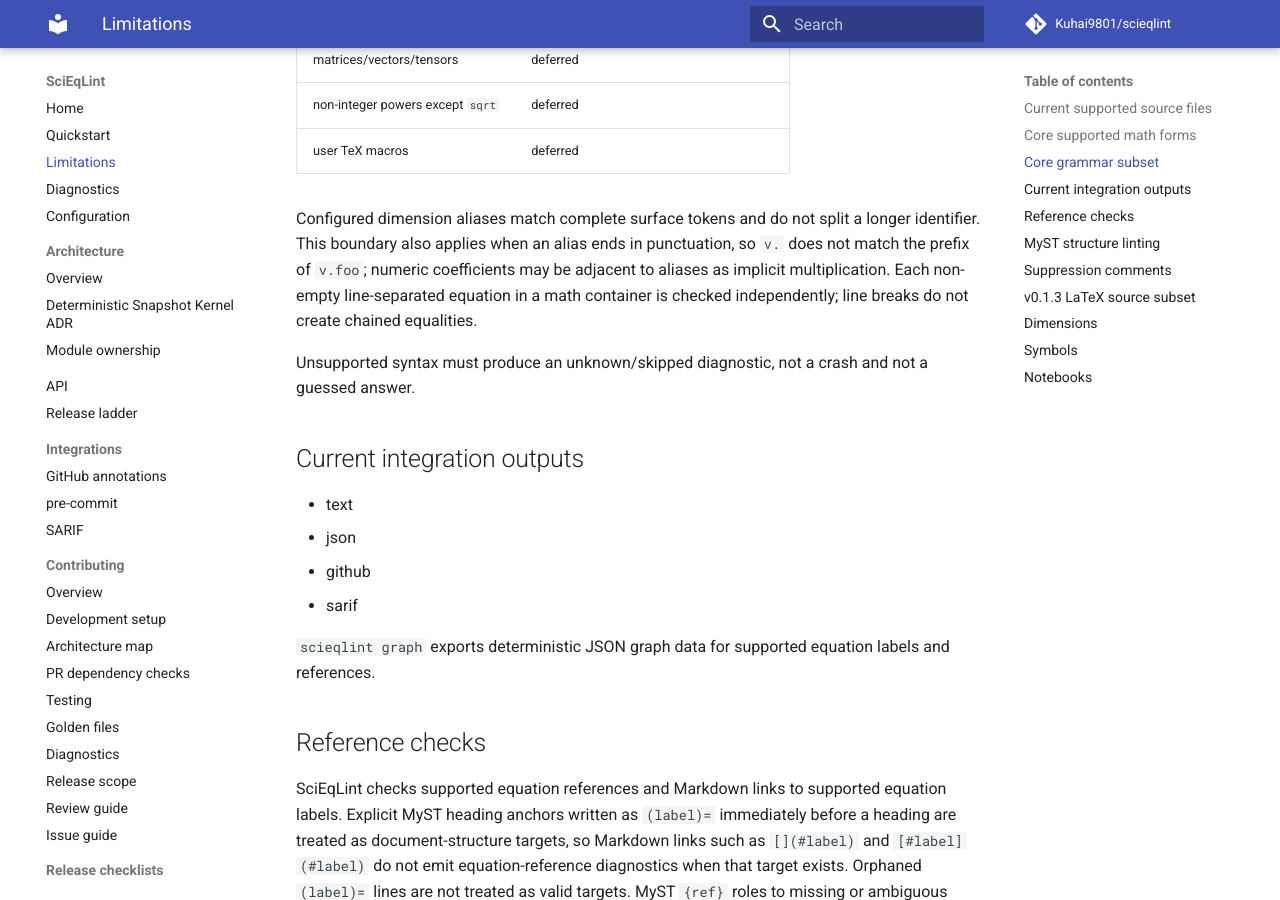
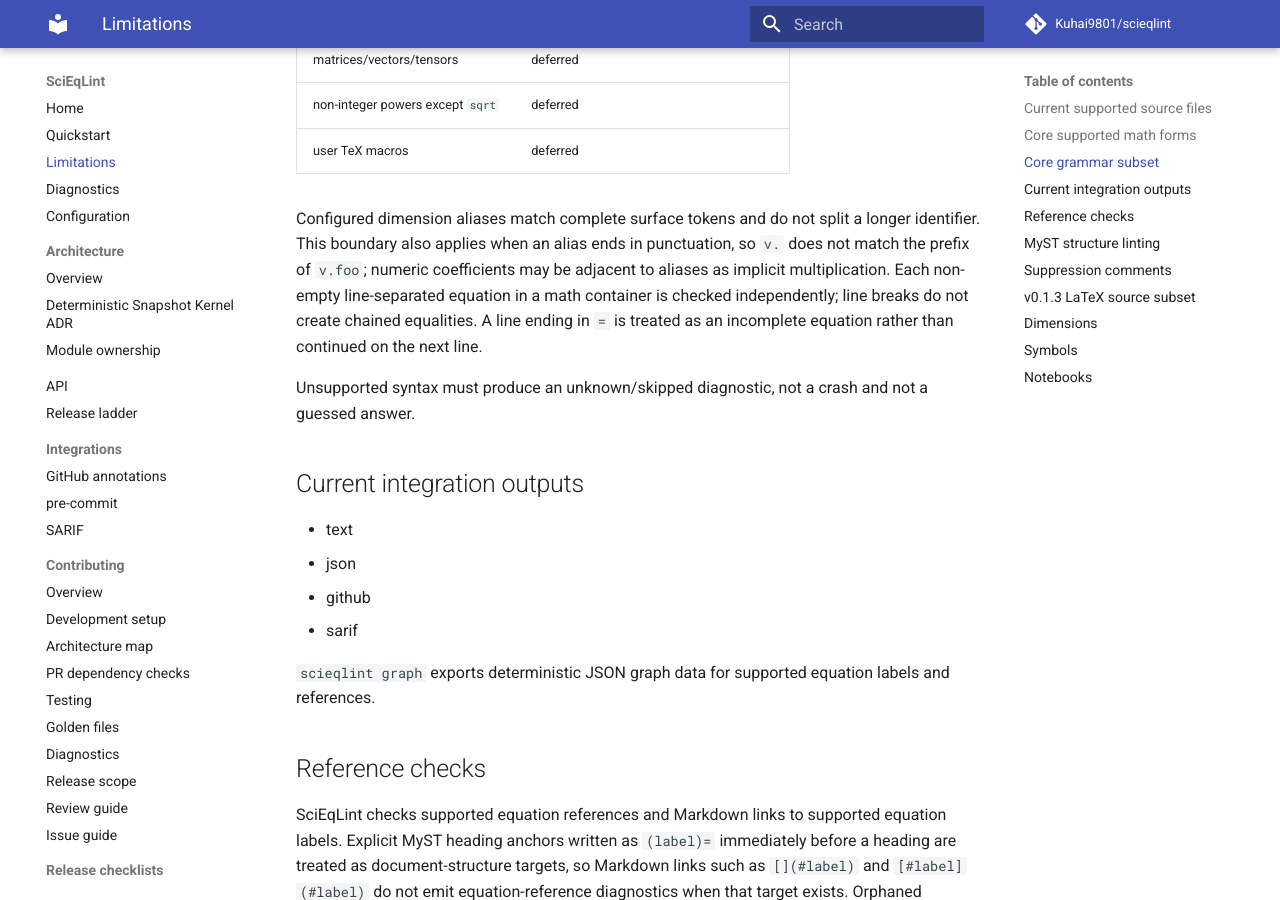
Before and after one commit to 1sgtpepper/scieqlint, an MkDocs documentation site: the page built from docs/limitations.md, in a window 1280 px wide and 900 px high, scrolled down 1451 px. Built offline with MkDocs 1.6.1 and Material for MkDocs 9.7.7, drawn with Linux system fonts in a browser that asks for light colours; comment, search, counter and statistics services are not loaded.

Commit message:
Test hard equation line boundaries

```diff
--- a/docs/limitations.md
+++ b/docs/limitations.md
@@ -55,7 +55,8 @@ longer identifier. This boundary also applies when an alias ends in punctuation,
 so `v.` does not match the prefix of `v.foo`; numeric coefficients may be
 adjacent to aliases as implicit multiplication.
 Each non-empty line-separated equation in a math container is checked
-independently; line breaks do not create chained equalities.
+independently; line breaks do not create chained equalities. A line ending in
+`=` is treated as an incomplete equation rather than continued on the next line.
 
 Unsupported syntax must produce an unknown/skipped diagnostic, not a crash and not a guessed answer.
 
```
Also changed, not shown: SPEC.md (+5 -0 lines), 1 other file.
